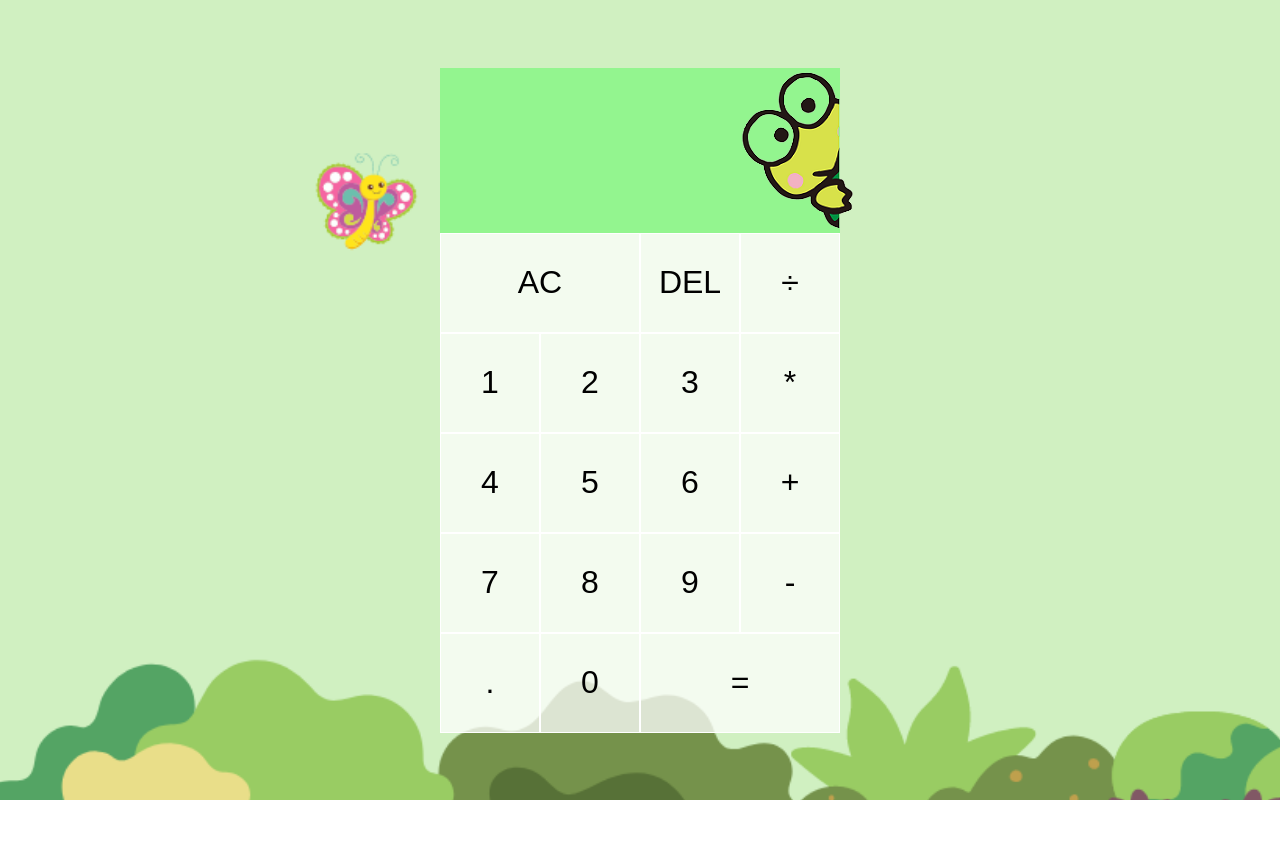
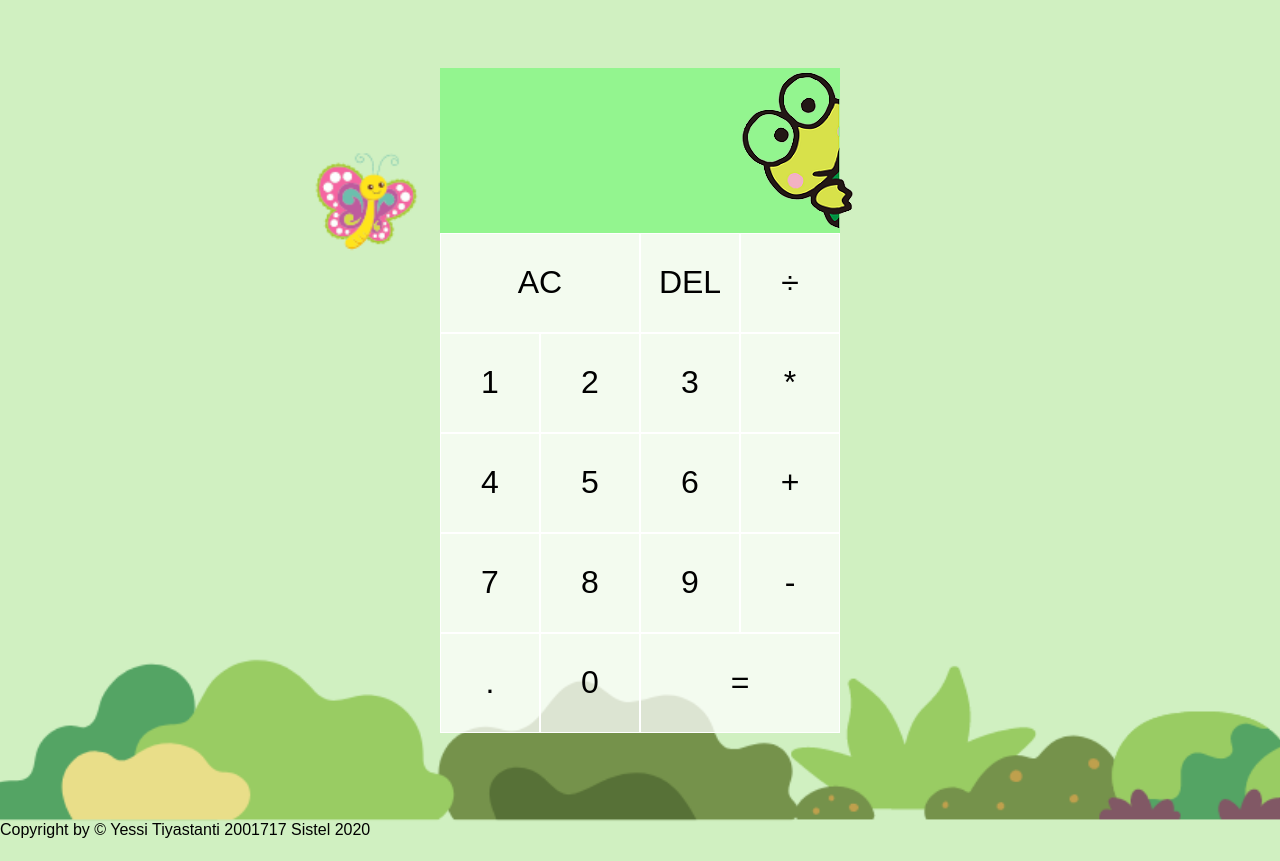
Before and after one commit to travshionatte/calculator, a plain HTML site: page index.html in a window 1280 px wide. Before the commit the page ends 800 px from the top, so only its background shows below. Drawn offline with Linux system fonts and the light colour scheme.

Commit message:
Update index.html

```diff
--- a/index.html
+++ b/index.html
@@ -40,6 +40,11 @@
     <img id="rumput1" src="rumput2.png" alt="">
     <img id="rumput2" src="rumput2.png" alt="">-->
   </div>
+  <div class="container">
+    <footer>
+      <h4>Copyright by &copy; Yessi Tiyastanti 2001717 Sistel 2020</h4>
+   </footer>
+  </div>
 
 </body>
 </html>
```
